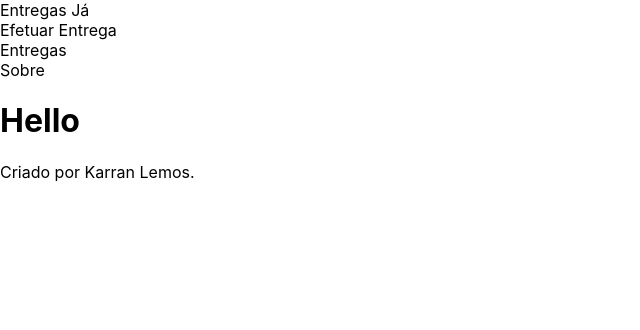
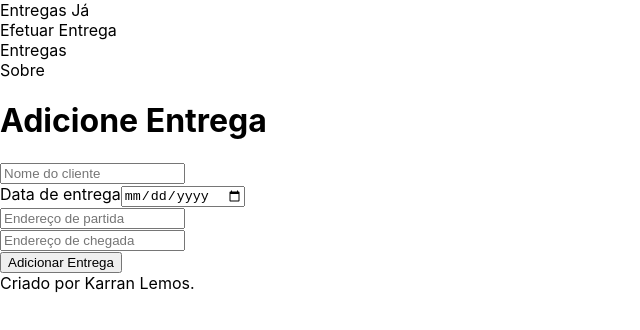
Before and after one commit to karranlemos/defdobrasil-entregas, a React (Create React App) app in the folder client/: page /entrega in a window 1280 px wide. Shown: the top 330 px of the page, without its empty margins (0-640 px from the left). Built offline with nearby package versions, Linux system fonts and the light colour scheme.

Commit message:
Fix #1 adicionar formulário de entrada de entregas

```diff
--- a/client/src/App.js
+++ b/client/src/App.js
@@ -1,7 +1,7 @@
 import {BrowserRouter, Route, Switch, Redirect} from 'react-router-dom';
 import './App.css';
 
-import Entrega from './components/pages/Entrega';
+import Entrega from './components/pages/Entrega/Entrega';
 import Entregas from './components/pages/Entregas';
 import Sobre from './components/pages/Sobre';
 import Error from './components/pages/Error';
--- a/client/src/components/pages/Entrega.js
+++ /dev/null
@@ -1,9 +0,0 @@
-import React from 'react';
-
-import Layout from './layout/Layout';
-
-export default () => (
-    <Layout>
-        <h1>Hello</h1>
-    </Layout>
-);
--- /dev/null
+++ b/client/src/components/pages/Entrega/Entrega.js
@@ -0,0 +1,16 @@
+import React from 'react';
+
+import Layout from '../layout/Layout';
+
+import Form from './Form';
+
+export default () => (
+    <Layout>
+        <div className="container">
+            <div className="caixa-pequena">
+                <h1>Adicione Entrega</h1>
+                <Form/>
+            </div>
+        </div>
+    </Layout>
+);
--- /dev/null
+++ b/client/src/components/pages/Entrega/Form.js
@@ -0,0 +1,148 @@
+import React from 'react';
+
+
+const REAL_SUBMIT_PATH = '/api/entrega';
+
+export default class Form extends React.Component {
+    state = {
+        status: 'beginning',
+        fields: {}
+    };
+
+    render() {
+        var messageBox = null;
+        switch (this.state.status) {
+            case 'sent':
+                messageBox = this.createSuccessBox('Mensagem enviada com sucesso!');
+                break;
+            case 'error':
+                messageBox = this.createFailureBox(this.state.errorMessage);
+                break;
+        }
+
+        return (
+            <div className="form-container">
+                <form action="" method="post" onSubmit={this.onSubmit}>
+                    <div className="form-item">
+                        <input
+                            type="text"
+                            name="nomeCliente"
+                            placeholder="Nome do cliente"
+                            required
+                            onChange={this.onChange}
+                        />
+                    </div>
+                    <div className="form-item">
+                        <label>Data de entrega
+                            <input
+                                type="date"
+                                name="dataEntrega"
+                                required
+                                onChange={this.onChange}
+                            />
+                        </label>
+                    </div>
+                    <div className="form-item">
+                        <input
+                            type="text"
+                            name="enderecoPartida"
+                            placeholder="Endereço de partida"
+                            required
+                            onChange={this.onChange}
+                        />
+                    </div>
+                    <div className="form-item">
+                        <input
+                            type="text"
+                            name="enderecoChegada"
+                            placeholder="Endereço de chegada"
+                            required
+                            onChange={this.onChange}
+                        />
+                    </div>
+
+                    <button type="submit">Adicionar Entrega</button>
+                </form>
+                {messageBox}
+            </div>
+        );
+    }
+
+
+
+    onChange = (e) => {
+        this.setState((prevState, props) => ({
+            status: 'changed',
+            fields: {
+                ...prevState.fields, // Mantém os campos adicionados no sub-objeto
+                [e.target.name]: e.target.value
+            }
+        }));
+    };
+
+    onSubmit = (e) => {
+        e.preventDefault();
+
+        const request = new XMLHttpRequest();
+        request.addEventListener('load', () => {
+            if (request.status === 201) {
+                this.setState({
+                    status: 'sent',
+                    fields: {}
+                });
+
+                e.target.reset();
+
+                return;
+            }
+
+            try {
+                var json = JSON.parse(request.responseText);
+                if (!json.errorMessage)
+                    throw 'Usa mensagem do catch';
+                var errorMessage = json.errorMessage;
+            }
+            catch (err) {
+                var errorMessage = "Não foi possível adicionar a entrega...";
+            }
+
+            this.setState({
+                status: 'error',
+                errorMessage: errorMessage
+            });
+        });
+        request.open('post', REAL_SUBMIT_PATH);
+        request.setRequestHeader('Content-Type', 'application/x-www-form-urlencoded');
+        request.send(this.createPostString());
+    };
+
+
+
+    createPostString = () => {
+        var postString = '';
+        console.log(this.state);
+        for (const [name, value] of Object.entries(this.state.fields))
+            postString += `${encodeURIComponent(name)}=${encodeURIComponent(value)}&`;
+        return postString;
+    };
+
+    createSuccessBox = (message) => {
+        return this.createMessageBox(message, 'success');
+    }
+
+    createFailureBox = (message) => {
+        return this.createMessageBox(message, 'failure');
+    }
+
+    createMessageBox = (message, type='neutral') => {
+        if (!['success', 'failure', 'neutral'].includes(type))
+            throw "Parameter type must be 'success', 'failure' or 'neutral'.";
+
+        if (type === 'neutral')
+            type = '';
+
+        return (
+            <div className={`message-box ${type}`}>{message}</div>
+        );
+    }
+}
```
Also changed, not shown: 2 other files (tests, documents, lock files or other folders).
